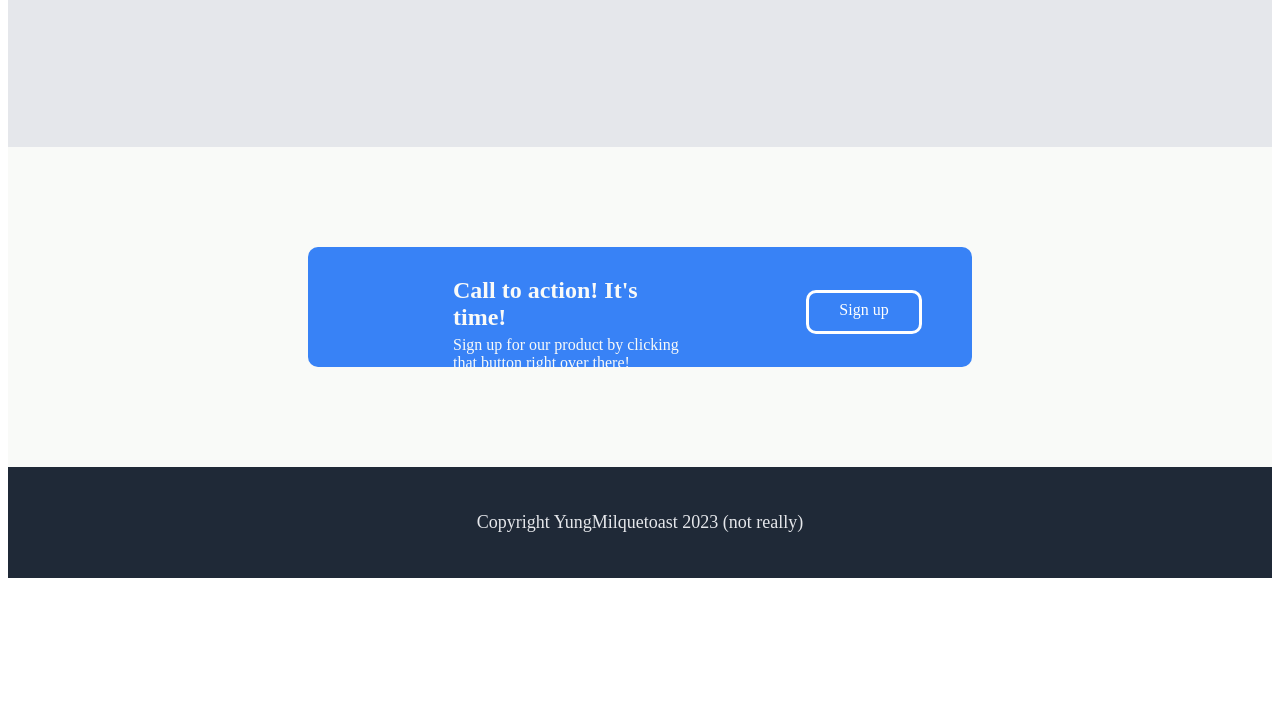
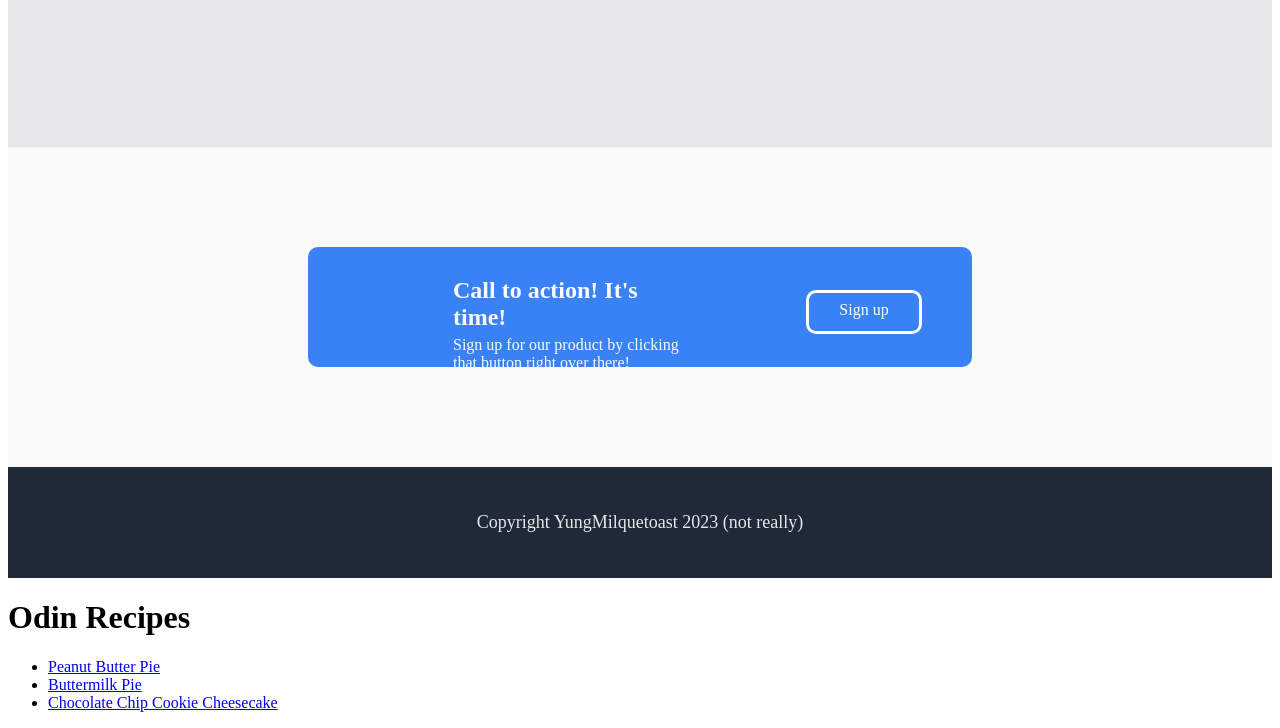
Before and after one commit to brockcaleba/odin-recipes, a plain HTML site: page index.html in a window 1280 px wide. Shown: the part 1528-2256 px from the top of the page. Before the commit the page ends 2114 px from the top, so only its background shows below. Drawn offline with Linux system fonts and the light colour scheme.

Commit message:
Add links back to the bottom of the page for troubleshooting later

```diff
--- a/index.html
+++ b/index.html
@@ -87,8 +87,8 @@
             </div>
         </div>
 
-        <!-- <h1>Odin Recipes</h1> -->
-<!--
+        <h1>Odin Recipes</h1>
+
         <ul>
             <li>
                 <a class="peanut-butter-pie" href="recipes/peanut-butter-pie.html">Peanut Butter Pie</a>
@@ -101,7 +101,7 @@
             <li>
                 <a class="cookie-cheesecake" href="recipes/cookie-cheesecake.html">Chocolate Chip Cookie Cheesecake</a>
             </li>
-        </ul> -->
+        </ul>
 
     </body>
 </html>
```
